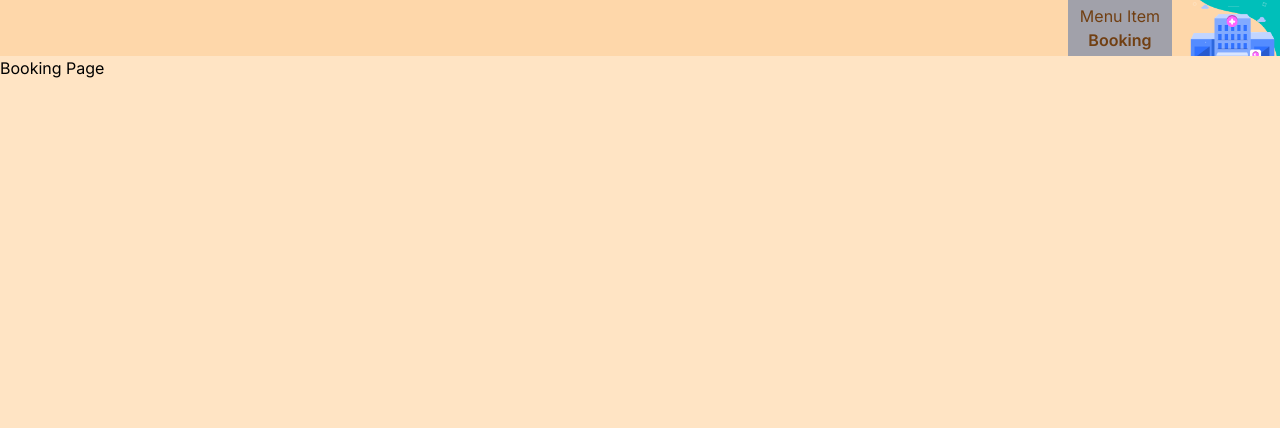
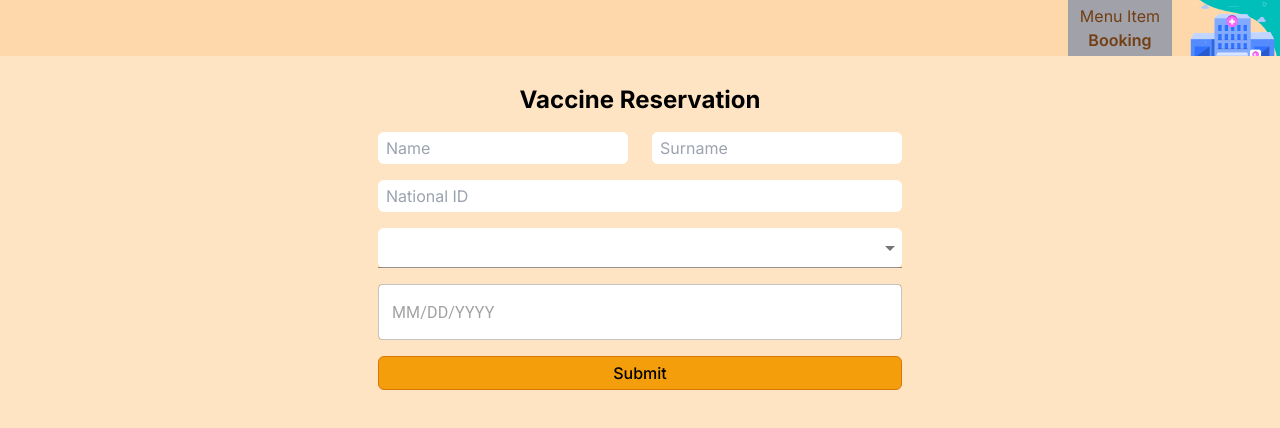
Before and after one commit to PongDev/SW-Dev-Prac-II, a Next.js app: page /booking in a window 1280 px wide. Shown: the top 428 px of the page. Built offline with nearby package versions, Linux system fonts and the light colour scheme.

Commit message:
feat: intro to React Events, Interaction, Form (assignment 5)

```diff
--- a/package.json
+++ b/package.json
@@ -9,9 +9,14 @@
     "lint": "next lint"
   },
   "dependencies": {
+    "@emotion/react": "^11.11.1",
+    "@emotion/styled": "^11.11.0",
+    "@mui/material": "^5.14.7",
+    "@mui/x-date-pickers": "^6.12.1",
     "@types/node": "20.5.1",
     "@types/react": "18.2.20",
     "@types/react-dom": "18.2.7",
+    "dayjs": "^1.11.9",
     "next": "13.4.19",
     "react": "18.2.0",
     "react-dom": "18.2.0",
--- a/src/app/booking/page.tsx
+++ b/src/app/booking/page.tsx
@@ -1,3 +1,56 @@
+import LocalizationDatePicker from "@/components/LocalizationDatePicker";
+import { MenuItem, Select } from "@mui/material";
+
 export default function Booking() {
-  return <div>Booking Page</div>;
+  return (
+    <main className="flex justify-center py-5">
+      <form className="flex flex-col">
+        <h3 className="text-center text-2xl py-2 font-bold">
+          Vaccine Reservation
+        </h3>
+        <div className="flex">
+          <input
+            type="text"
+            placeholder="Name"
+            className="block rounded-md mx-3 my-2 px-2 py-1 focus:placeholder-slate-300 focus:shadow-2xl"
+            pattern="[A-Z][a-z]*"
+            required
+          />
+          <input
+            type="text"
+            placeholder="Surname"
+            className="block rounded-md mx-3 my-2 px-2 py-1 focus:placeholder-slate-300 focus:shadow-2xl"
+            pattern="[A-Z][a-z]*"
+            required
+          />
+        </div>
+        <input
+          type="text"
+          placeholder="National ID"
+          className="block rounded-md mx-3 my-2 px-2 py-1 focus:placeholder-slate-300 focus:shadow-2xl"
+          pattern="[0-9]{13}"
+          required
+        />
+        <Select
+          className="rounded-md mx-3 my-2 px-2 py-1 bg-white"
+          variant="standard"
+          required
+        >
+          <MenuItem value="Chulalongkorn Hospital">
+            Chulalongkorn Hospital
+          </MenuItem>
+          <MenuItem value="Rajavithi Hospital">Rajavithi Hospital</MenuItem>
+          <MenuItem value="Thammasat">University Hospital</MenuItem>
+        </Select>
+        <div className="flex flex-col mx-3 my-2">
+          <LocalizationDatePicker className="rounded-md bg-white" />
+        </div>
+        <input
+          type="submit"
+          value="Submit"
+          className="rounded-md mx-3 my-2 px-2 py-1 bg-amber-500 hover:bg-amber-400 border border-amber-600 hover:border-amber-500 font-medium"
+        />
+      </form>
+    </main>
+  );
 }
--- a/src/components/Card.tsx
+++ b/src/components/Card.tsx
@@ -1,5 +1,5 @@
 import Image from "next/image";
-import styles from "./card.module.css";
+import InteractiveCard from "./InteractiveCard";
 
 export default function Card({
   name,
@@ -9,11 +9,11 @@ export default function Card({
   imgSrc: string;
 }) {
   return (
-    <div className="w-1/4 h-[300px] bg-blue-400 shadow-xl min-w-[300px] m-[20px] flex flex-col rounded-xl overflow-hidden">
+    <InteractiveCard>
       <h3 className="w-full text-center align-middle text-lg">{name}</h3>
       <div className="w-full relative grow">
         <Image src={imgSrc} alt={name} fill={true} className="object-cover" />
       </div>
-    </div>
+    </InteractiveCard>
   );
 }
--- /dev/null
+++ b/src/components/InteractiveCard.tsx
@@ -0,0 +1,33 @@
+"use client";
+
+import React from "react";
+
+export default function InteractiveCard({
+  children,
+}: {
+  children: React.ReactNode;
+}) {
+  function onMouseHover(e: React.SyntheticEvent) {
+    if (e.type == "mouseover") {
+      e.currentTarget.classList.remove("shadow-xl");
+      e.currentTarget.classList.remove("bg-white");
+      e.currentTarget.classList.add("shadow-2xl");
+      e.currentTarget.classList.add("bg-neutral-200");
+    } else {
+      e.currentTarget.classList.remove("shadow-2xl");
+      e.currentTarget.classList.remove("bg-neutral-200");
+      e.currentTarget.classList.add("shadow-xl");
+      e.currentTarget.classList.add("bg-white");
+    }
+  }
+
+  return (
+    <div
+      className="w-1/4 h-[300px] bg-white shadow-xl min-w-[300px] m-[20px] flex flex-col rounded-xl overflow-hidden"
+      onMouseOver={(e) => onMouseHover(e)}
+      onMouseOut={(e) => onMouseHover(e)}
+    >
+      {children}
+    </div>
+  );
+}
--- /dev/null
+++ b/src/components/LocalizationDatePicker.tsx
@@ -0,0 +1,16 @@
+"use client";
+
+import { DatePicker, LocalizationProvider } from "@mui/x-date-pickers";
+import { AdapterDayjs } from "@mui/x-date-pickers/AdapterDayjs";
+
+export default function LocalizationDatePicker({
+  className,
+}: {
+  className?: string;
+}) {
+  return (
+    <LocalizationProvider dateAdapter={AdapterDayjs}>
+      <DatePicker className={className} />
+    </LocalizationProvider>
+  );
+}
```
Also changed, not shown: 1 other file (tests, documents, lock files or other folders).
